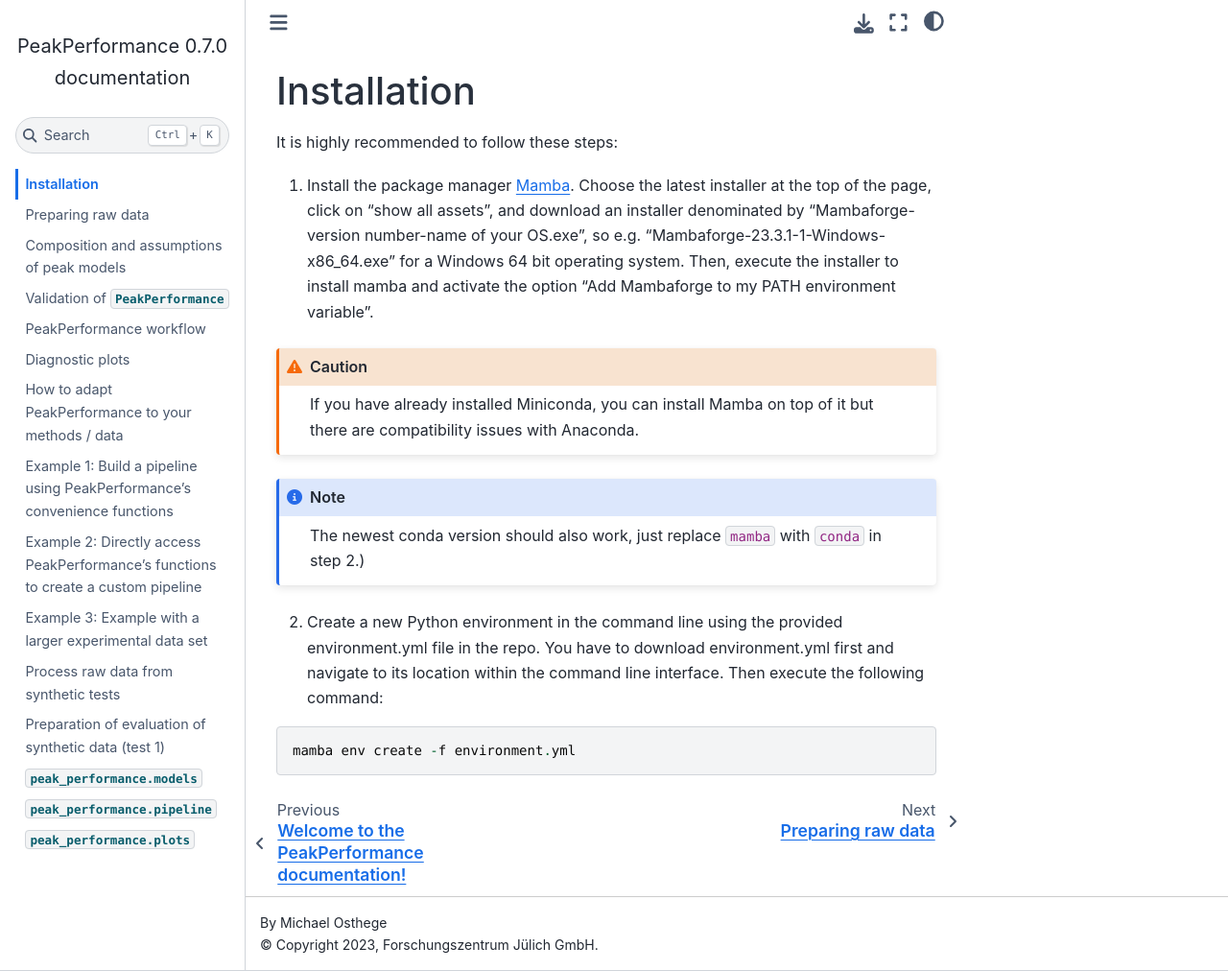
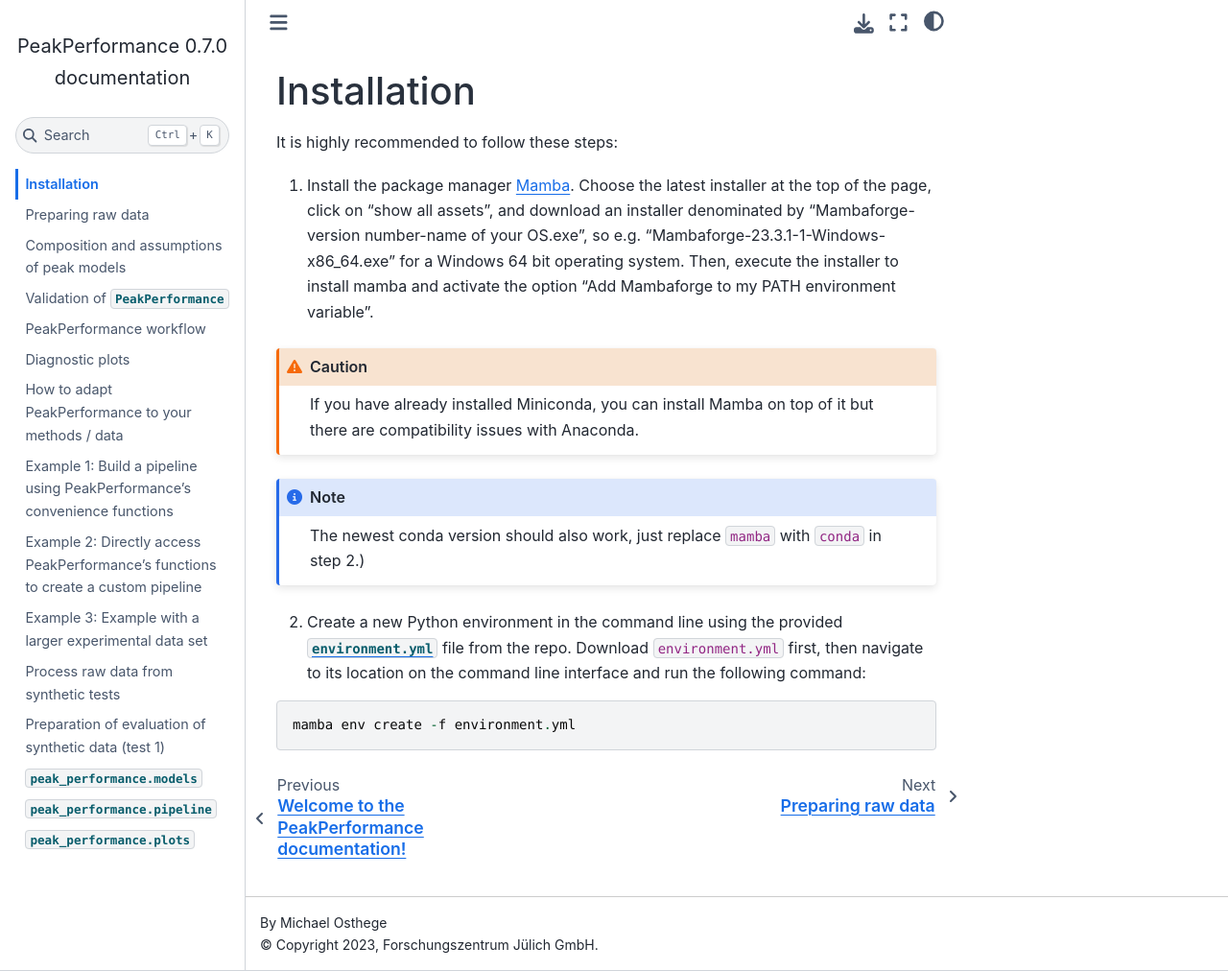
Before and after one commit to JuBiotech/peak-performance, a Sphinx documentation site: the page built from docs/source/markdown/Installation.md, in a window 1280 px wide and 1012 px high. Shown: the whole window at 96% size. Built offline with Sphinx 7.4.7 and the Sphinx Book theme 1.1.4, drawn with Linux system fonts in a browser that asks for light colours; pages that are not in the unit, such as notebooks, are missing from menus.

Commit message:
Update docs/source/markdown/Installation.md
Co-authored-by: Michael Osthege <m.osthege@fz-juelich.de>

````diff
--- a/docs/source/markdown/Installation.md
+++ b/docs/source/markdown/Installation.md
@@ -11,7 +11,8 @@
 The newest conda version should also work, just replace `mamba` with `conda` in step 2.)
 ```
 
-2. Create a new Python environment in the command line using the provided environment.yml file in the repo. You have to download environment.yml first and navigate to its location within the command line interface. Then execute the following command:
+2. Create a new Python environment in the command line using the provided [`environment.yml`](https://github.com/JuBiotech/peak-performance/blob/main/environment.yml) file from the repo.
+   Download `environment.yml` first, then navigate to its location on the command line interface and run the following command:
 ```
 mamba env create -f environment.yml
 ```
````
